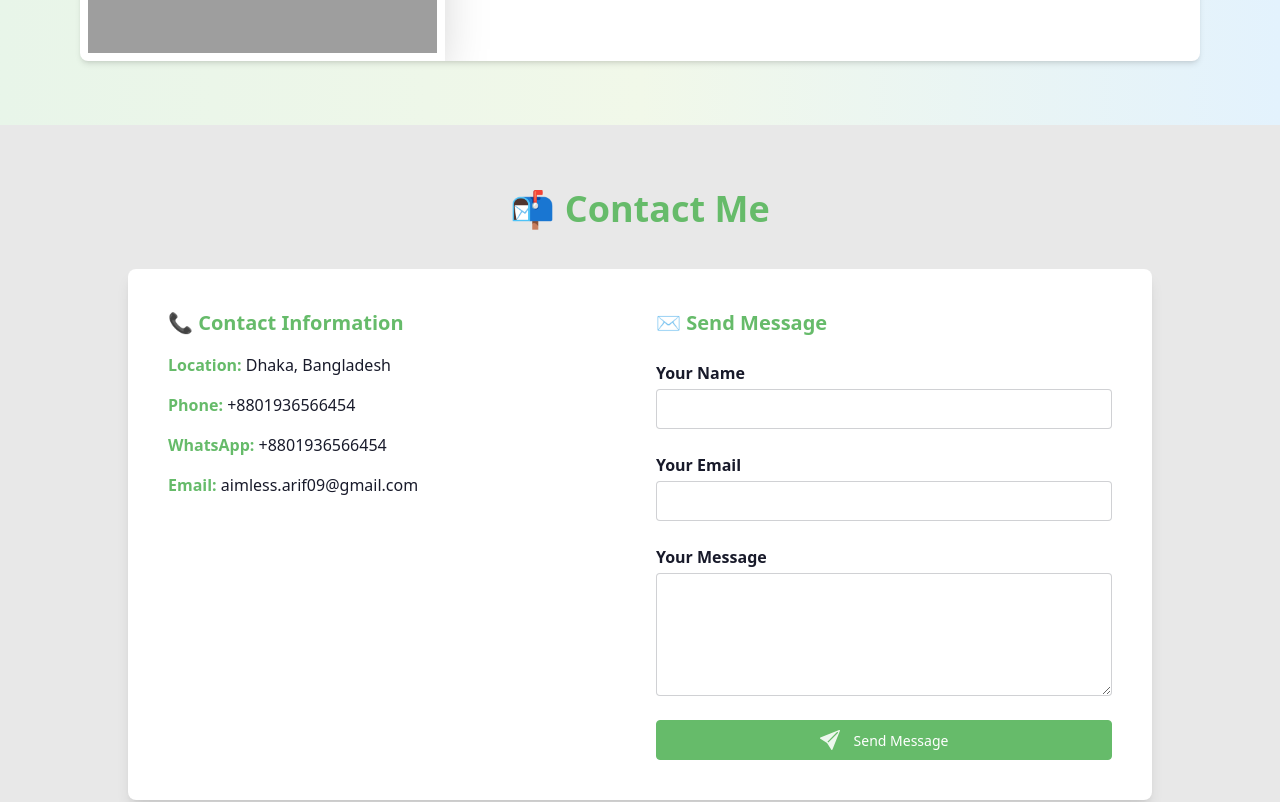
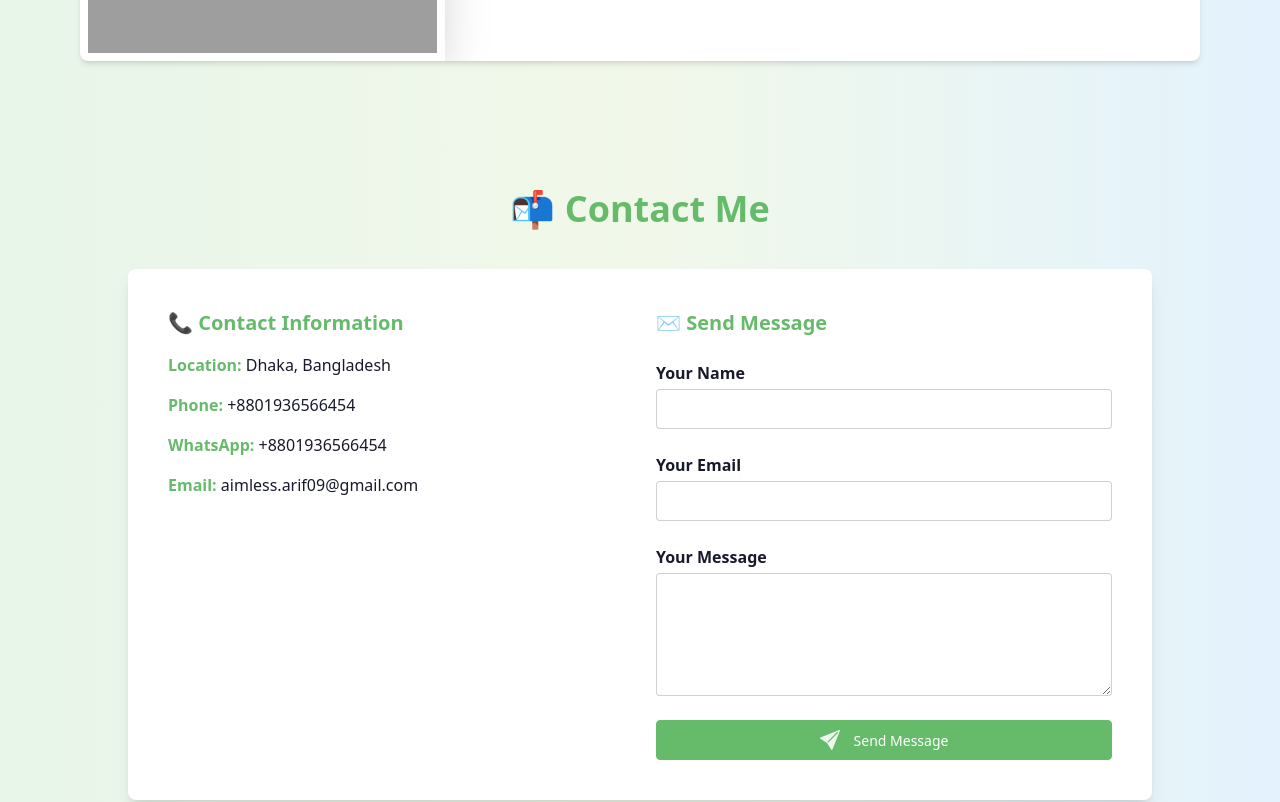
Before and after one commit to md-arifur-rahman09/my-portfolio, a React (Vite) app: page / in a window 1280 px wide. Shown: the part 2900-3702 px from the top of the page. Built offline with nearby package versions, Linux system fonts and the light colour scheme; grey boxes are pictures that could not be loaded.

Commit message:
bg color changed and other css problems solved

```diff
--- a/src/Layouts/HomeLayout.jsx
+++ b/src/Layouts/HomeLayout.jsx
@@ -1,4 +1,4 @@
-import React  from 'react';
+import React from 'react';
 import Navbar from '../Pages/Navbar/Navbar';
 import { Outlet } from 'react-router';
 import Footer from '../Pages/Footer/Footer';
@@ -12,10 +12,12 @@ const HomeLayout = () => {
             <nav >
                 <Navbar  ></Navbar>
             </nav>
-            <main className='pt-16 bg-gradient-to-r
-    from-[#e8f5e9] via-[#f1f8e9] to-[#e3f2fd]'>
-            <Outlet ></Outlet>
+            <main className="pt-16  min-h-screen
+  bg-gradient-to-r from-[#e8f5e9] via-[#f1f8e9] to-[#e3f2fd]
+  dark:bg-gradient-to-r dark:from-[#0f2027] dark:via-[#203a43] dark:to-[#2c5364]">
+                <Outlet />
             </main>
+
             <footer>
                 <Footer></Footer>
             </footer>
--- a/src/Pages/Home/Home.jsx
+++ b/src/Pages/Home/Home.jsx
@@ -34,7 +34,7 @@ const Home = () => {
                 <Projects />
             </section>
 
-            <section className="min-h-[70vh] bg-base-200">
+            <section className="min-h-[70vh] ">
                 <Contact />
             </section>
         </div>
```
